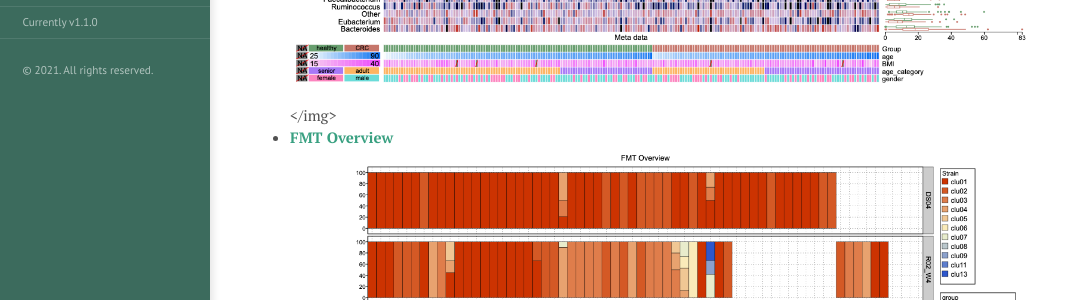
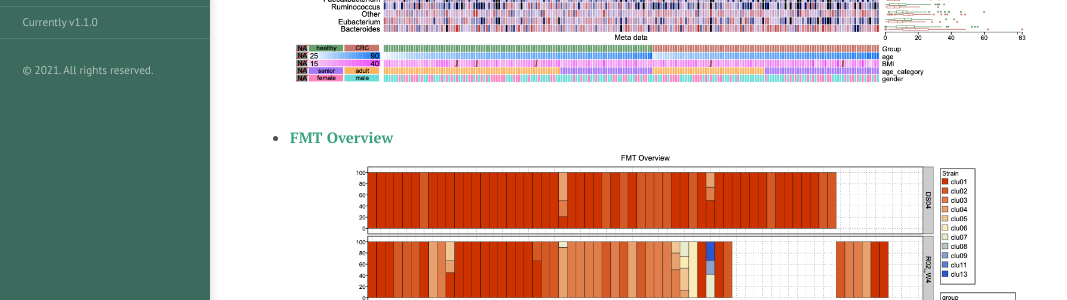
Before and after one commit to apphiaWang/home, a Jekyll site: the page built from _posts/2021-11-02-my-viz-work.md, in a window 1280 px wide and 900 px high, scrolled down 325 px. Shown: the part 155-455 px from the top of the window, without its empty margins (0-1067 px from the left). Built offline with Jekyll 4.4.1, drawn with Linux system fonts in a browser that asks for light colours.

Commit message:
fix typo

```diff
--- a/_posts/2021-11-02-my-viz-work.md
+++ b/_posts/2021-11-02-my-viz-work.md
@@ -9,7 +9,7 @@ I have developed several visualization modules for bioinformatics analyses durin
 > Right click on the image to view the HD picture
 
 - <a href= "https://gutmeta.deepomics.org/visualizer/analysis/meta-overview" target="_blank" ><b>Meta Overview</b></a>
-<img src="{{ site.url }}{{ site.baseurl }}/public/media/viz_meta.png" alt="welcome page"> </img>
+<img src="{{ site.url }}{{ site.baseurl }}/public/media/viz_meta.png" alt="welcome page"/>
 <br>
 <!--more-->
 - <a href= "https://gutmeta.deepomics.org/visualizer/analysis/fmt-overview" target="_blank" ><b>FMT Overview</b></a>
```
